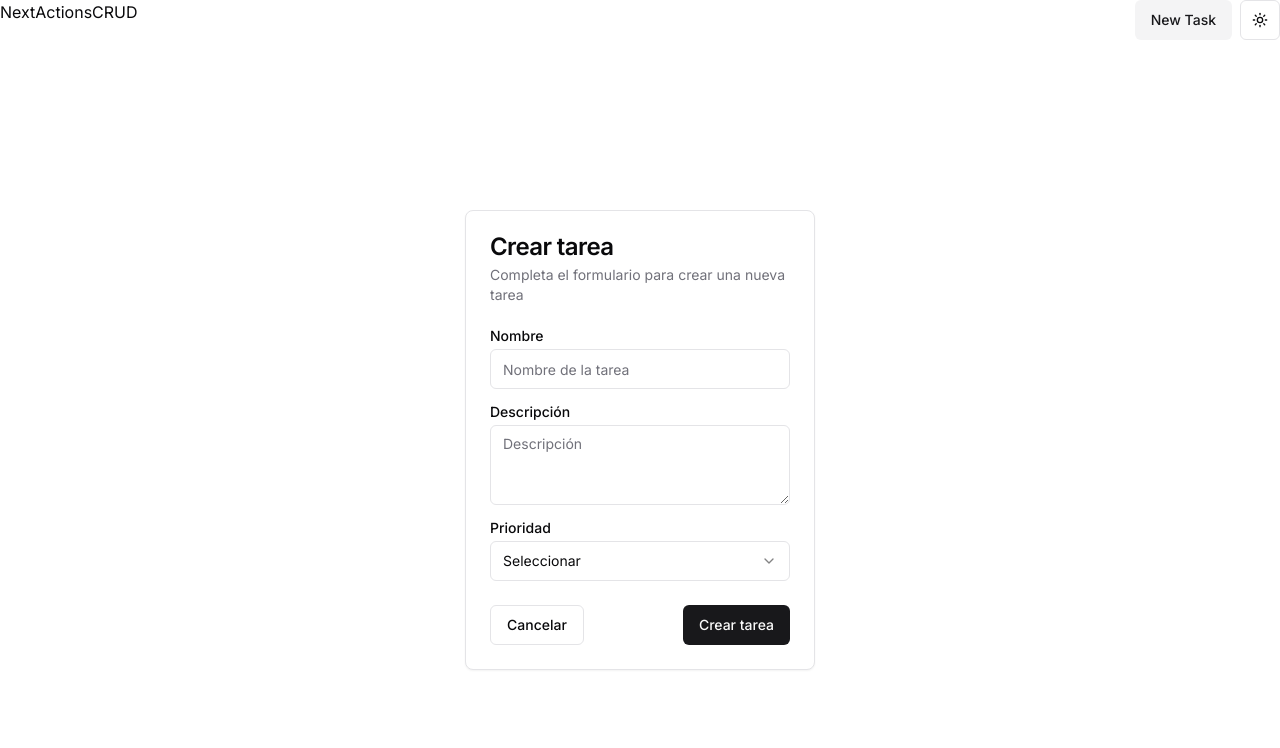
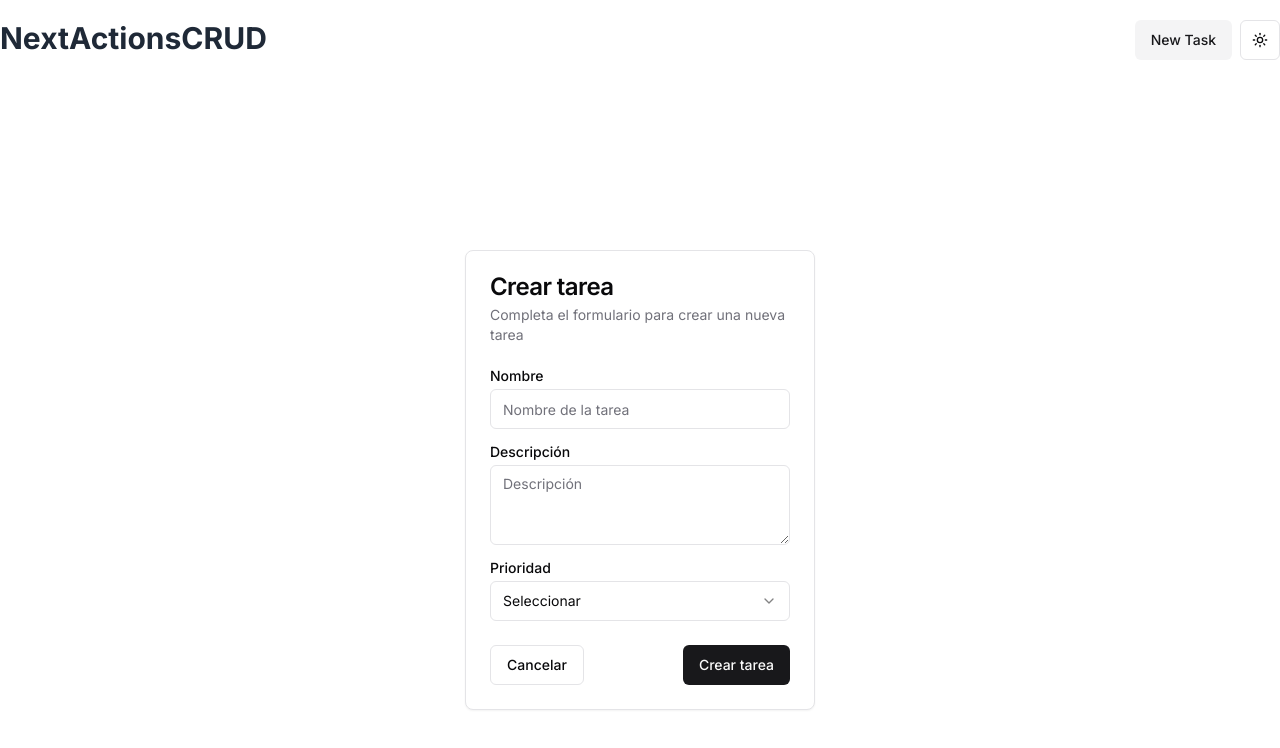
Before and after one commit to marc7hedev/nextjs-crud, a Next.js app: page /new in a window 1280 px wide. Shown: the top 748 px of the page. Built offline with nearby package versions, Linux system fonts and the light colour scheme.

Commit message:
Estilizada card de tareas

```diff
--- a/src/app/page.tsx
+++ b/src/app/page.tsx
@@ -1,5 +1,11 @@
 import { Button } from "@/components/ui/button";
-import { Card, CardContent, CardFooter, CardHeader } from "@/components/ui/card";
+import {
+    Card,
+    CardContent,
+    CardFooter,
+    CardHeader,
+    CardTitle,
+} from "@/components/ui/card";
 import prisma from "@/lib/prisma";
 
 async function HomePage() {
@@ -7,19 +13,23 @@ async function HomePage() {
     console.log(tasks);
 
     return (
-        <div>
+        <div className="grid grid-cols-3 gap-4">
             {tasks.map((task) => (
                 <Card key={task.id}>
-                    <CardHeader>{task.name}</CardHeader>
+                    <CardHeader>
+                        <CardTitle>
+                            {task.name}
+                        </CardTitle>
+                    </CardHeader>
                     <CardContent>
                         <p>{task.description}</p>
-                        <span>
-                          {new Date(task.createdAt).toLocaleDateString()}
+                        <span className="text-slate-600">
+                            {new Date(task.createdAt).toLocaleDateString()}
                         </span>
                     </CardContent>
-                    <CardFooter>
-                      <Button variant = "destructive">Eliminar</Button>
-                      <Button>Editar</Button>
+                    <CardFooter className="flex gap-x-2 justify-end">
+                        <Button variant="destructive">Eliminar</Button>
+                        <Button>Editar</Button>
                     </CardFooter>
                 </Card>
             ))}
@@ -27,5 +37,4 @@ async function HomePage() {
     );
 }
 
-
 export default HomePage;
--- a/src/components/navbar.tsx
+++ b/src/components/navbar.tsx
@@ -3,8 +3,8 @@ import { ModeToggle } from "./theme-toggle-button";
 import { buttonVariants } from './ui/button';
 
 function Navbar() {
-    return <nav className="flex justify-between">
-        <h1>
+    return <nav className="flex justify-between py-5">
+        <h1 className='text-3xl font-bold text-gray-800 dark:text-gray-100'>
             NextActionsCRUD
         </h1>
 
```
